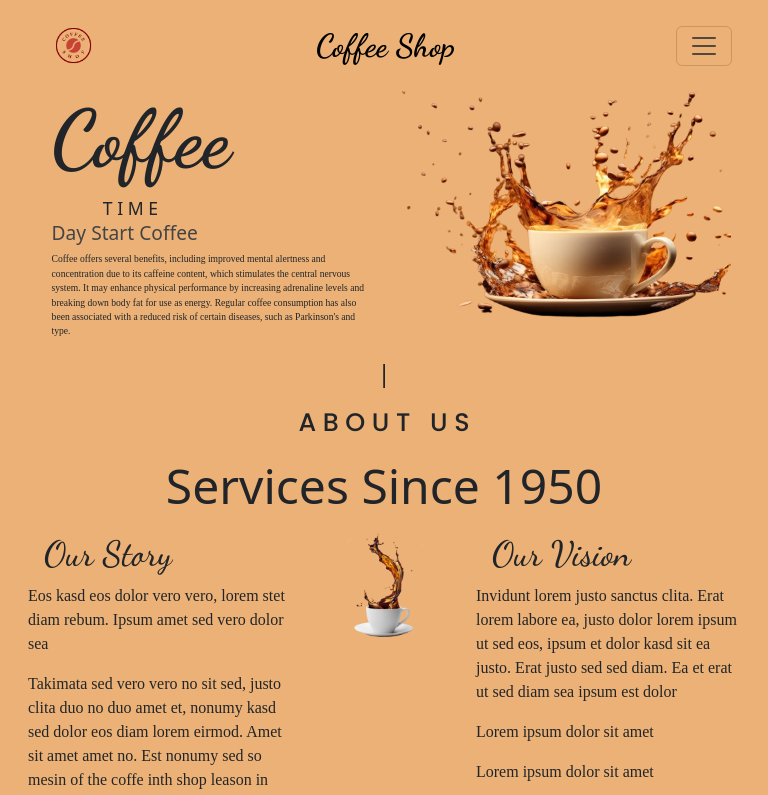
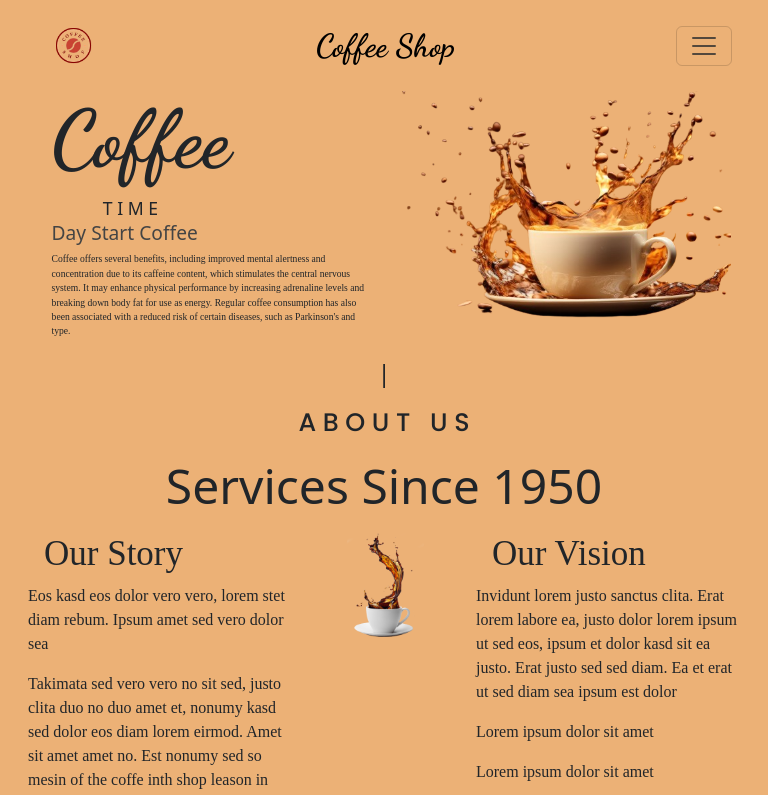
Before and after one commit to jayakumar35/Coffee-shop, a React (Create React App) app: page / in a window 768 px wide. Shown: the top 795 px of the page. Built offline with nearby package versions, Linux system fonts and the light colour scheme; a web font is replaced by a local one.

Commit message:
modify commit

```diff
--- a/src/Components/About.scss
+++ b/src/Components/About.scss
@@ -102,7 +102,7 @@
         .About-content h2 {
             color: var(--box-color);
             font-size: 35px;
-            font-family: "Dancing Script", cursive;
+            font-family: "Kalam", cursive;
             font-weight: 500;
             margin-top: 10px;
         }
```
